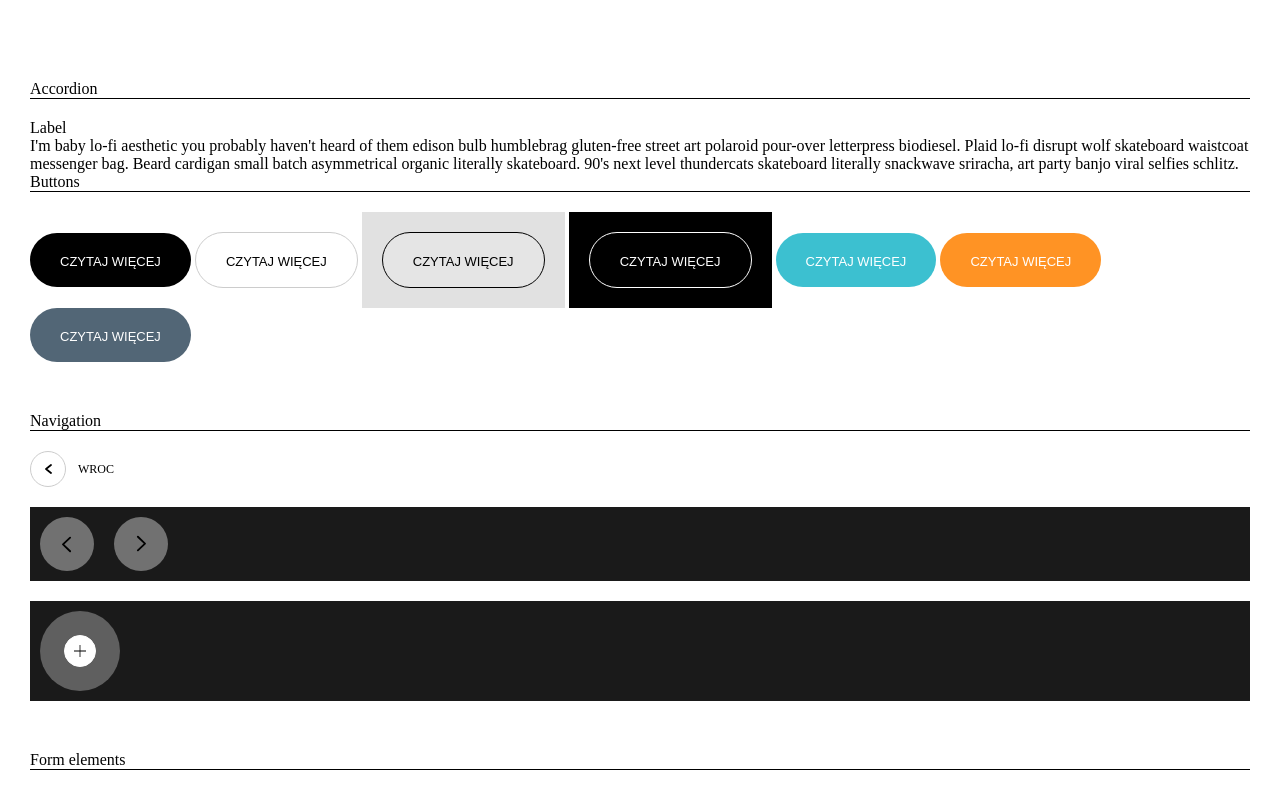
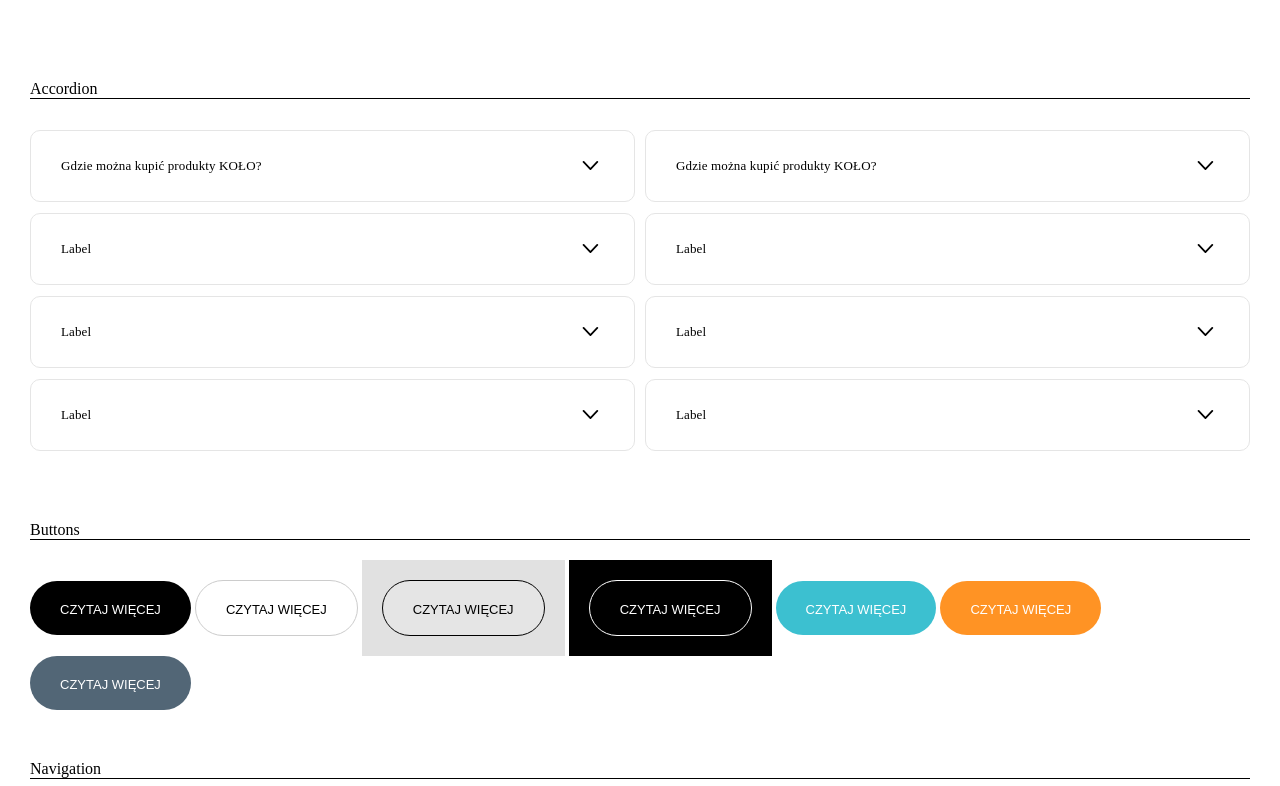
Before and after one commit to mstefanskikogifi/kolo-redisign, a website: page Preview.html in a window 1280 px wide. Shown: the top 786 px of the page. Drawn offline with nearby package versions, Linux system fonts and the light colour scheme; files that its build step writes are made by us from their sources; a web font is replaced by a local one.

Commit message:
Accordion + Tabs some clear

```diff
--- a/Preview.html
+++ b/Preview.html
@@ -31,16 +31,63 @@
 <body style="padding: 30px">
 
 <div style="border-bottom: 1px solid #000000; margin-top: 50px; margin-bottom: 20px">Accordion</div>
-<div class="accordion">
-	<div class="accordion-element">
-		<div class="accordion-label">Label</div>
-		<div class="accordion-content">
-			I'm baby lo-fi aesthetic you probably haven't heard of them edison bulb humblebrag gluten-free street art polaroid pour-over letterpress biodiesel. Plaid lo-fi disrupt wolf skateboard waistcoat messenger bag. Beard cardigan small batch asymmetrical organic literally skateboard. 90's next level thundercats skateboard literally snackwave sriracha, art party banjo viral selfies schlitz.
+<div style="display: flex">
+
+	<div class="accordion" style="flex: 1; margin-right: 10px">
+		<div class="accordion-element">
+			<div class="accordion-label">Gdzie można kupić produkty KOŁO?</div>
+			<div class="accordion-content">
+				I'm baby lo-fi aesthetic you probably haven't heard of them edison bulb humblebrag gluten-free street art polaroid pour-over letterpress biodiesel. Plaid lo-fi disrupt wolf skateboard waistcoat messenger bag. Beard cardigan small batch asymmetrical organic literally skateboard. 90's next level thundercats skateboard literally snackwave sriracha, art party banjo viral selfies schlitz.
+			</div>
+		</div>
+		<div class="accordion-element">
+			<div class="accordion-label">Label</div>
+			<div class="accordion-content">
+				I'm baby lo-fi aesthetic you probably haven't heard of them edison bulb humblebrag gluten-free street art polaroid pour-over letterpress biodiesel. Plaid lo-fi disrupt wolf skateboard waistcoat messenger bag. Beard cardigan small batch asymmetrical organic literally skateboard. 90's next level thundercats skateboard literally snackwave sriracha, art party banjo viral selfies schlitz.
+			</div>
+		</div>
+		<div class="accordion-element">
+			<div class="accordion-label">Label</div>
+			<div class="accordion-content">
+				I'm baby lo-fi aesthetic you probably haven't heard of them edison bulb humblebrag gluten-free street art polaroid pour-over letterpress biodiesel. Plaid lo-fi disrupt wolf skateboard waistcoat messenger bag. Beard cardigan small batch asymmetrical organic literally skateboard. 90's next level thundercats skateboard literally snackwave sriracha, art party banjo viral selfies schlitz.
+			</div>
+		</div>
+		<div class="accordion-element">
+			<div class="accordion-label">Label</div>
+			<div class="accordion-content">
+				I'm baby lo-fi aesthetic you probably haven't heard of them edison bulb humblebrag gluten-free street art polaroid pour-over letterpress biodiesel. Plaid lo-fi disrupt wolf skateboard waistcoat messenger bag. Beard cardigan small batch asymmetrical organic literally skateboard. 90's next level thundercats skateboard literally snackwave sriracha, art party banjo viral selfies schlitz.
+			</div>
+		</div>
+	</div>
+	<div class="accordion" style="flex: 1">
+		<div class="accordion-element">
+			<div class="accordion-label">Gdzie można kupić produkty KOŁO?</div>
+			<div class="accordion-content">
+				I'm baby lo-fi aesthetic you probably haven't heard of them edison bulb humblebrag gluten-free street art polaroid pour-over letterpress biodiesel. Plaid lo-fi disrupt wolf skateboard waistcoat messenger bag. Beard cardigan small batch asymmetrical organic literally skateboard. 90's next level thundercats skateboard literally snackwave sriracha, art party banjo viral selfies schlitz.
+			</div>
+		</div>
+		<div class="accordion-element">
+			<div class="accordion-label">Label</div>
+			<div class="accordion-content">
+				I'm baby lo-fi aesthetic you probably haven't heard of them edison bulb humblebrag gluten-free street art polaroid pour-over letterpress biodiesel. Plaid lo-fi disrupt wolf skateboard waistcoat messenger bag. Beard cardigan small batch asymmetrical organic literally skateboard. 90's next level thundercats skateboard literally snackwave sriracha, art party banjo viral selfies schlitz.
+			</div>
+		</div>
+		<div class="accordion-element">
+			<div class="accordion-label">Label</div>
+			<div class="accordion-content">
+				I'm baby lo-fi aesthetic you probably haven't heard of them edison bulb humblebrag gluten-free street art polaroid pour-over letterpress biodiesel. Plaid lo-fi disrupt wolf skateboard waistcoat messenger bag. Beard cardigan small batch asymmetrical organic literally skateboard. 90's next level thundercats skateboard literally snackwave sriracha, art party banjo viral selfies schlitz.
+			</div>
+		</div>
+		<div class="accordion-element">
+			<div class="accordion-label">Label</div>
+			<div class="accordion-content">
+				I'm baby lo-fi aesthetic you probably haven't heard of them edison bulb humblebrag gluten-free street art polaroid pour-over letterpress biodiesel. Plaid lo-fi disrupt wolf skateboard waistcoat messenger bag. Beard cardigan small batch asymmetrical organic literally skateboard. 90's next level thundercats skateboard literally snackwave sriracha, art party banjo viral selfies schlitz.
+			</div>
 		</div>
 	</div>
 </div>
 
-<div style="border-bottom: 1px solid #000000; margin-bottom: 20px">Buttons</div>
+<div style="border-bottom: 1px solid #000000; margin-top: 70px; margin-bottom: 20px">Buttons</div>
 <div>
 	<button class="button black">Czytaj więcej</button>
 	<button class="button white">Czytaj więcej</button>
@@ -160,6 +207,7 @@
 
 <script src="js/jquery.min.js"></script>
 <script src="js/tabs.js"></script>
+<script src="js/accordion.js"></script>
 
 </body>
 </html>
--- /dev/null
+++ b/js/accordion.js
@@ -0,0 +1,17 @@
+$(document).ready(function () {
+    $('.accordion').each((index, acc) => {
+        $(acc).find('.accordion-element').each((index, element) => {
+            resetAccordion(element)
+
+            $(element).on('click', () => {
+                $(element).toggleClass('active')
+            })
+        })
+    })
+
+    function resetAccordion(element) {
+        $(element).each((index, item) => {
+            $(item).removeClass('active')
+        })
+    }
+})
--- /dev/null
+++ b/sass/_accordion.scss
@@ -0,0 +1,49 @@
+.accordion {
+  .accordion-element {
+    border: 1px solid $colorGrey20;
+    border-radius: 10px;
+    margin-top: 11px;
+    padding-left: 30px;
+    padding-right: 30px;
+    position: relative;
+
+    .accordion-label {
+      height: 70px;
+      display: flex;
+      align-items: center;
+      font-size: 13px;
+      line-height: 150%;
+      letter-spacing: 0.01em;
+    }
+
+    .accordion-content{
+      position: relative;
+      height: 0;
+      overflow: hidden;
+      transition: 0.5s;
+    }
+
+    &:after {
+      content: '';
+      position: absolute;
+      top: 22px;
+      right: 32px;
+      width: 24px;
+      height: 24px;
+      background: url("../icons/back-arrow.svg") no-repeat center;
+      transform: rotate(270deg);
+    }
+
+    &:hover {
+      cursor: pointer;
+      border: 1px solid $colorGrey0;
+      box-shadow: 0px 3px 10px rgba(0, 0, 0, 0.07), 0px 4px 30px rgba(0, 0, 0, 0.1);
+    }
+
+    &.active {
+      .accordion-content {
+        height: 150px;
+      }
+    }
+  }
+}
--- a/sass/bundle.min.scss
+++ b/sass/bundle.min.scss
@@ -41,3 +41,4 @@
 @import "switch";
 @import "tabs";
 @import "icons";
+@import "accordion";
```
Also changed, not shown: js/tabs.js (+0 -20 lines), 1 other file.
